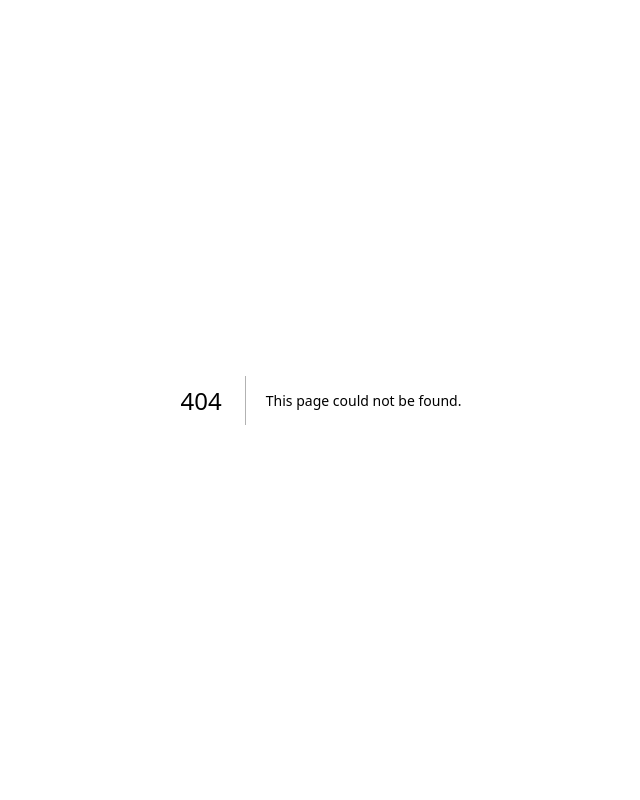
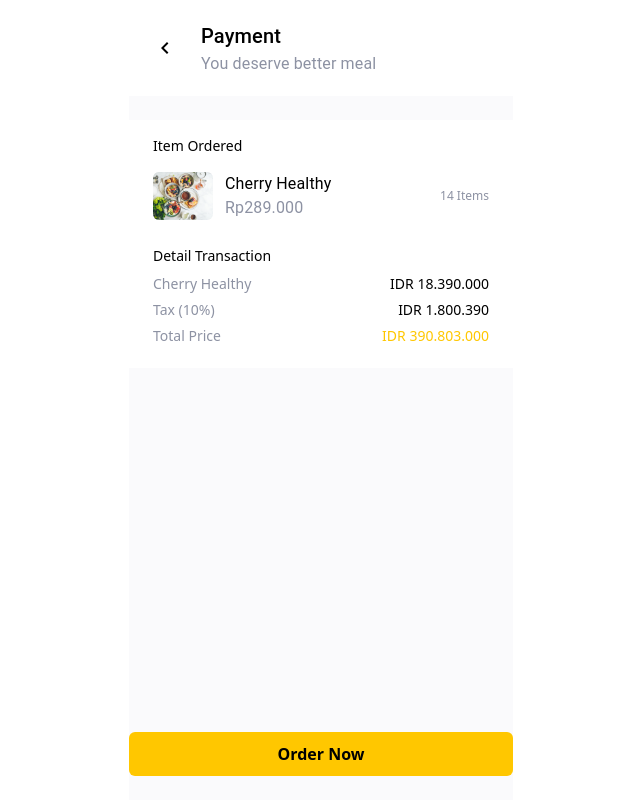
Before and after one commit to AmienulRana/resto-app, a Next.js app: page /payment in a window 1280 px wide. Before the commit this address had no page. Shown: the whole page, without its empty margins (319-959 px from the left). Built offline with nearby package versions, Linux system fonts and the light colour scheme.

Commit message:
craete page payment

```diff
--- /dev/null
+++ b/src/pages/payment/index.tsx
@@ -0,0 +1,58 @@
+import Link from "next/link";
+import { Layout } from "@/components/common/layout";
+import { Header } from "@/components/common/layout/layout";
+import Image from "next/image";
+import { Typography } from "@mui/material";
+import React from "react";
+import { Button } from "@/components/common/button";
+
+const categorys = ["New Taste", "Populer", "Recommended", "Food", "Drinking"];
+
+export default function Payment() {
+  return (
+    <Layout navbar={false}>
+      <Header title="Payment" text="You deserve better meal" buttonBack />
+      <section className="bg-white px-6 mt-6 py-4">
+        <p className="text-sm font-medium">Item Ordered</p>
+        <section className="my-4 pb-2.5">
+          <Link href="/products/123">
+            <section className="flex items-center justify-between">
+              <div className="flex">
+                <Image
+                  src="/product1.png"
+                  width={60}
+                  height={60}
+                  alt="productc"
+                  className="rounded-md mr-3 object-cover"
+                />
+                <div>
+                  <Typography component="h2">Cherry Healthy</Typography>
+                  <Typography component="p" className="text-gray-c-200 text-sm">
+                    Rp289.000
+                  </Typography>
+                </div>
+              </div>
+              <span className="text-xs text-gray-c-200">14 Items</span>
+            </section>
+          </Link>
+        </section>
+        <p className="text-sm font-medium mb-2">Detail Transaction</p>
+        <p className="text-sm mb-1.5 flex justify-between text-gray-c-200">
+          Cherry Healthy
+          <span className="text-black">IDR 18.390.000</span>
+        </p>
+        <p className="text-sm mb-1.5 flex justify-between text-gray-c-200">
+          Tax (10%)
+          <span className="text-black">IDR 1.800.390</span>
+        </p>
+        <p className="text-sm mb-1.5 flex justify-between text-gray-c-200">
+          Total Price
+          <span className="text-orange-c-100">IDR 390.803.000</span>
+        </p>
+      </section>
+      <Button classNameProps="h-11 w-[90%] mx-auto absolute bottom-6 left-1/2 -translate-x-[50%] bg-orange-c-100">
+        Order Now
+      </Button>
+    </Layout>
+  );
+}
```
